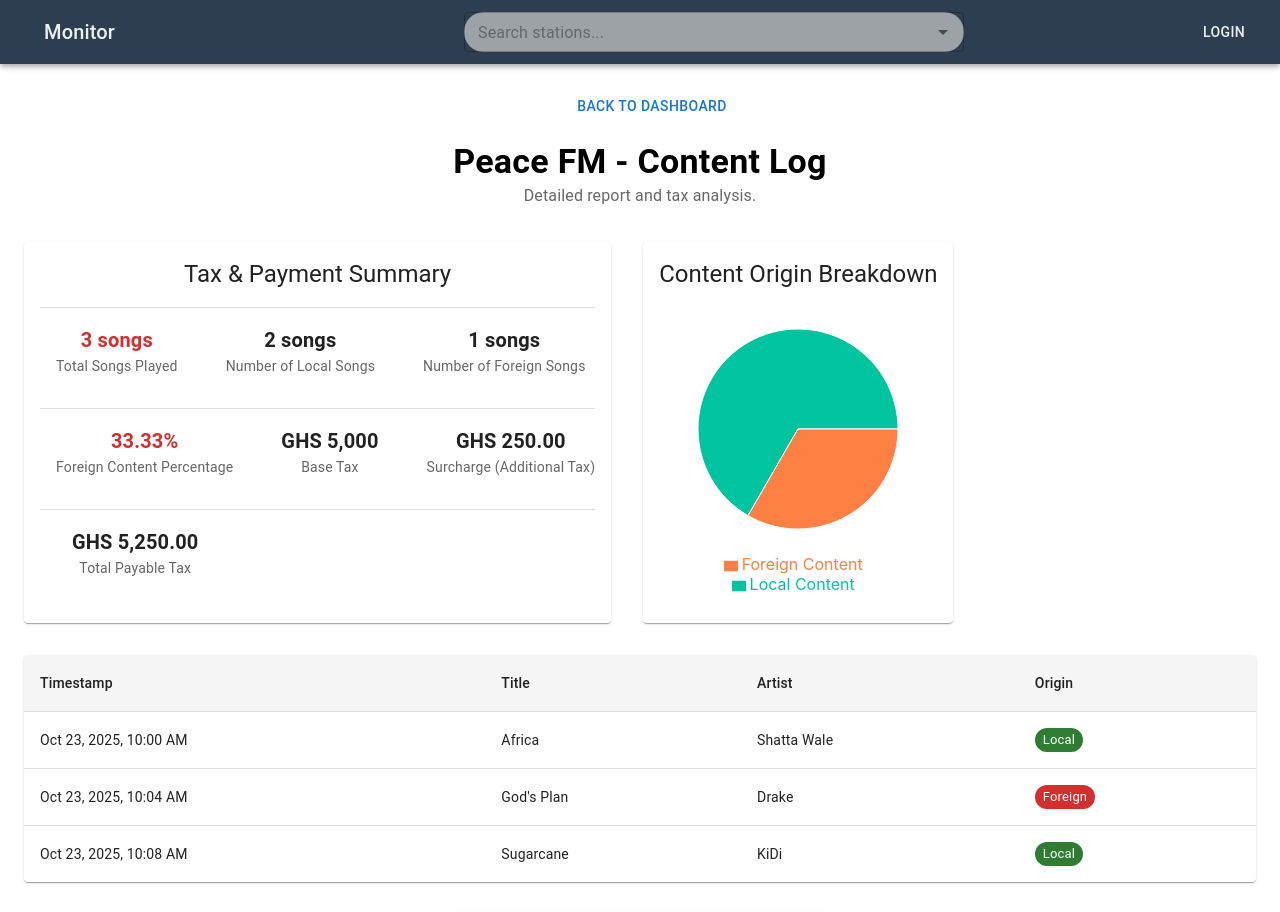
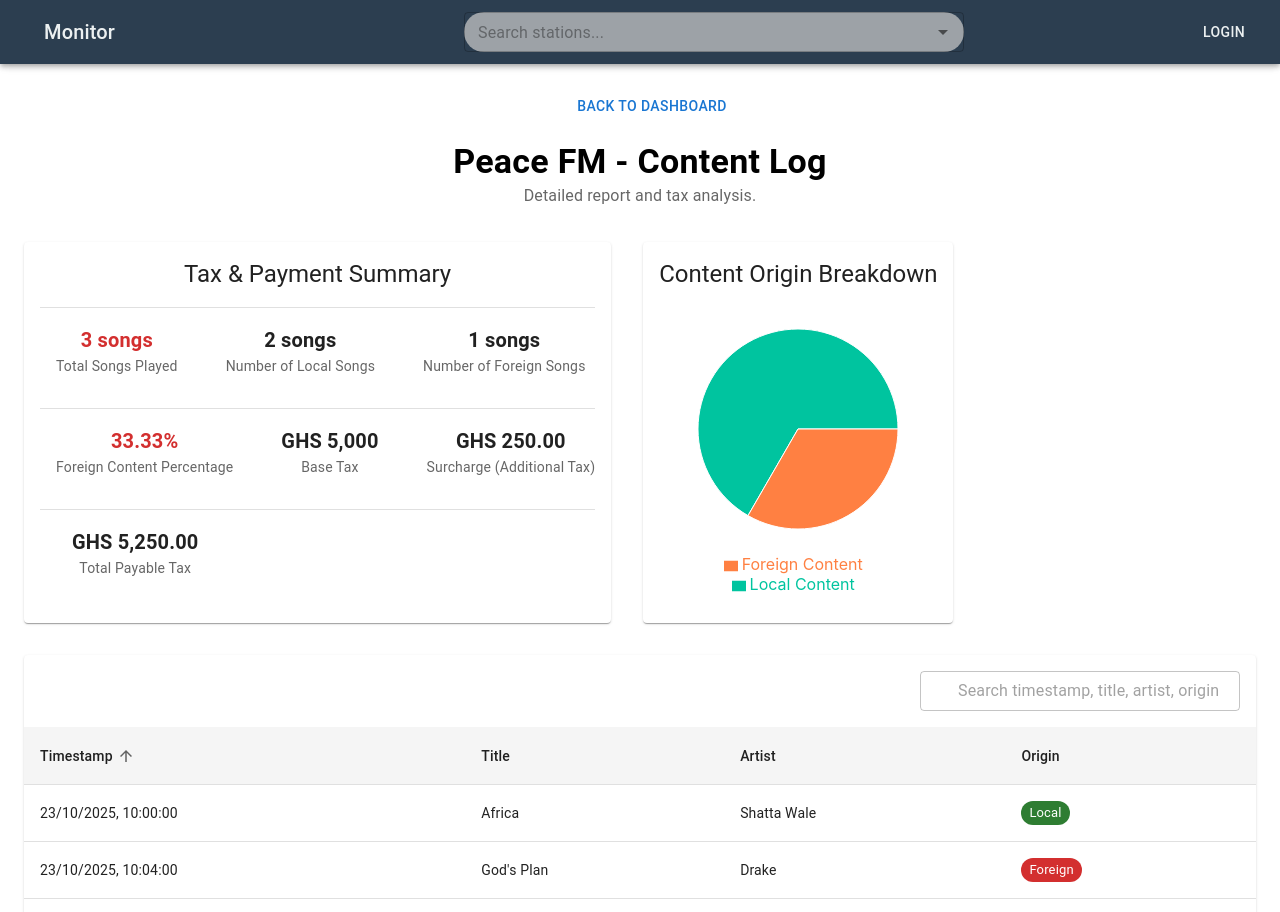
Before and after one commit to Kobby-24/forGH_frontend, a React (Create React App) app: page /admin/station/1 in a window 1280 px wide. Shown: the top 912 px of the page. Built offline with nearby package versions, Linux system fonts and the light colour scheme; some icons are missing.

Commit message:
Refactor StationDetails to use EnhancedContentTable for improved content display and remove deprecated timestamp formatting logic

```diff
--- a/src/pages/admin/StationDetails.jsx
+++ b/src/pages/admin/StationDetails.jsx
@@ -1,8 +1,10 @@
 // src/pages/admin/StationDetails.jsx
 
 import React from 'react';
+// moved enhanced table into shared component
 import { useParams, Link } from 'react-router-dom';
-import { Box, Typography, Button, Container, Grid, Paper, Table, TableBody, TableCell, TableContainer, TableHead, TableRow, Chip } from '@mui/material'; // <-- Add Grid + table pieces
+import { Box, Typography, Button, Container, Grid } from '@mui/material'; // <-- Add Grid etc.
+// FilterListIcon removed — toolbar moved into shared table component
 import ArrowBackIcon from '@mui/icons-material/ArrowBack';
 import HistoryIcon from '@mui/icons-material/History';
 
@@ -11,6 +13,10 @@ import { mockStations } from '../../mock/data';
 // --- IMPORT THE NEW COMPONENTS ---
 import StationChart from '../../components/StationChart';
 import PaymentSummary from '../../components/PaymentSummary';
+import EnhancedContentTable from '../../components/EnhancedContentTable';
+
+// enhanced table moved to shared component: src/components/EnhancedContentTable.jsx
+
 
 const StationDetails = () => {
   // 1. Get the 'id' from the URL (e.g., /admin/station/1 -> id will be '1')
@@ -38,17 +44,7 @@ const StationDetails = () => {
   }
 
 
-  // A helper function to format the timestamp
-  const formatTimestamp = (isoString) => {
-    const date = new Date(isoString);
-    return date.toLocaleString('en-US', {
-      year: 'numeric',
-      month: 'short',
-      day: 'numeric',
-      hour: '2-digit',
-      minute: '2-digit'
-    });
-  };
+  // (timestamp formatting is handled by the shared table component)
 
   return (
     <Box sx={{ p: 3, flexGrow: 1 }}>
@@ -82,34 +78,8 @@ const StationDetails = () => {
 
 
 
-      <TableContainer component={Paper} sx={{ mt: 4 }}>
-        <Table sx={{ minWidth: 650 }} aria-label="station content log table">
-          <TableHead sx={{ backgroundColor: '#f5f5f5' }}>
-            <TableRow>
-              <TableCell>Timestamp</TableCell>
-              <TableCell>Title</TableCell>
-              <TableCell>Artist</TableCell>
-              <TableCell>Origin</TableCell>
-            </TableRow>
-          </TableHead>
-          <TableBody>
-            {station.contentLog.map((log, index) => (
-              <TableRow key={index} sx={{ '&:last-child td, &:last-child th': { border: 0 } }}>
-                <TableCell>{formatTimestamp(log.timestamp)}</TableCell>
-                <TableCell>{log.title}</TableCell>
-                <TableCell>{log.artist}</TableCell>
-                <TableCell>
-                  <Chip
-                    label={log.origin}
-                    color={log.origin === 'Foreign' ? 'error' : 'success'}
-                    size="small"
-                  />
-                </TableCell>
-              </TableRow>
-            ))}
-          </TableBody>
-        </Table>
-      </TableContainer>
+  {/* Enhanced sortable, paginated table */}
+  <EnhancedContentTable contentLog={station.contentLog} />
 
       {/* We will add Charts and Payment Summary here in the next steps */}
       <Box sx={{ mt: 4, display: 'flex', justifyContent: 'center' }}>
```
